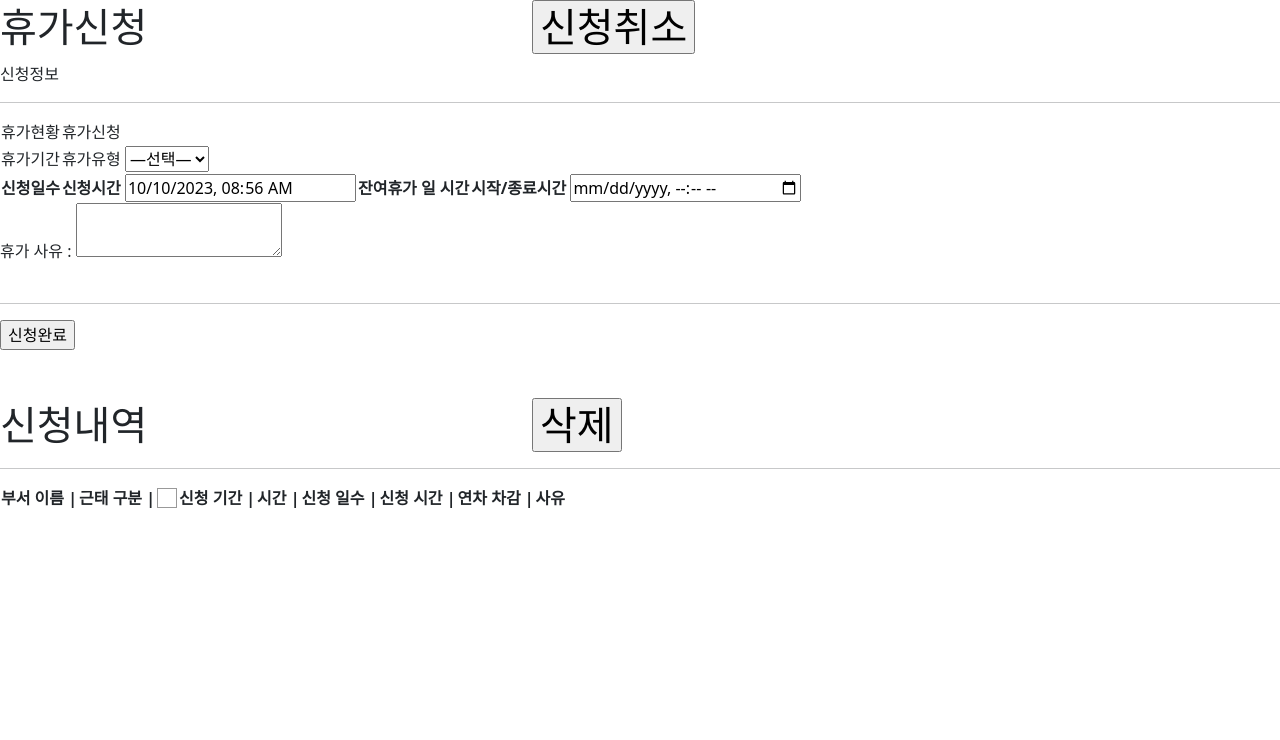
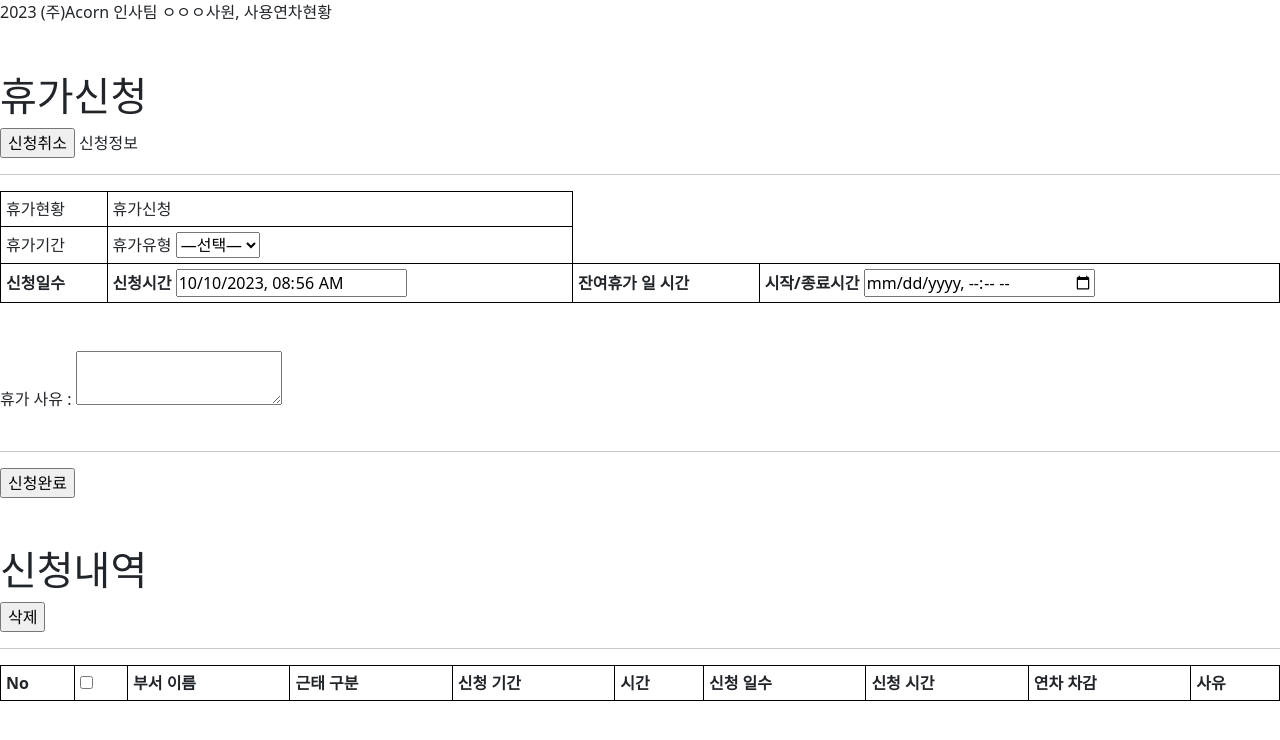
Before and after one commit to minji856/HI-Evacation, a Java web app: page /Vacation.jsp in a window 1280 px wide. Shown: the top 740 px of the page. Run offline with Tomcat 11, a stand-in JSP engine, Linux system fonts and the light colour scheme; lists and menus that the app fills with data are empty.

Commit message:
링크 연결

```diff
--- a/src/main/webapp/Vacation.jsp
+++ b/src/main/webapp/Vacation.jsp
@@ -4,24 +4,23 @@
 <head>
 <meta charset="UTF-8">
 <title>휴가 신청</title>
-<link href="https://cdn.jsdelivr.net/npm/bootstrap@5.3.2/dist/css/bootstrap.min.css" rel="stylesheet" integrity="sha384-T3c6CoIi6uLrA9TneNEoa7RxnatzjcDSCmG1MXxSR1GAsXEV/Dwwykc2MPK8M2HN" crossorigin="anonymous">
+	<link href="https://cdn.jsdelivr.net/npm/bootstrap@5.3.2/dist/css/bootstrap.min.css" rel="stylesheet" integrity="sha384-T3c6CoIi6uLrA9TneNEoa7RxnatzjcDSCmG1MXxSR1GAsXEV/Dwwykc2MPK8M2HN" crossorigin="anonymous">
 	<script src="https://cdn.jsdelivr.net/npm/bootstrap@5.3.2/dist/js/bootstrap.min.js" integrity="sha384-BBtl+eGJRgqQAUMxJ7pMwbEyER4l1g+O15P+16Ep7Q9Q+zqX6gSbd85u4mG4QzX+" crossorigin="anonymous"></script>
 <style>
-	/* 네모의 스타일 */
-	.nemo {
-	    width: 20px; /* 네모의 너비 */
-	    height: 20px; /* 네모의 높이 */
-	    background-color: #fff; /* 네모의 배경색 */
-	    border: 1px solid #999; /* 네모의 테두리 스타일 */
-	}
+    table {
+        border-collapse: collapse; /* 테두리를 겹치게 함 */
+        width: 100%; /* 테이블 너비를 100%로 설정 */
+    }
+    th, td {
+        border: 1px solid black; /* 테두리 스타일과 두께를 지정 */
+        padding: 5px; /* 셀 내부 여백 설정 */
+    }
 </style>
 </head>
 <body>
-<h1>휴가신청&nbsp;&nbsp;&nbsp;&nbsp;&nbsp;&nbsp;&nbsp;&nbsp;&nbsp;
-&nbsp;&nbsp;&nbsp;&nbsp;&nbsp;&nbsp;&nbsp;&nbsp;
-&nbsp;&nbsp;&nbsp;&nbsp;&nbsp;&nbsp;&nbsp;&nbsp;
-&nbsp;&nbsp;&nbsp;&nbsp;&nbsp;&nbsp;&nbsp;&nbsp;
-<input type="button" value="신청취소"/></h1>
+2023 (주)Acorn 인사팀 ㅇㅇㅇ사원, 사용연차현황<br><br><br>
+<h1>휴가신청</h1>
+<input type="reset" value="신청취소"/>
 신청정보<hr/>
     <table>
         <tr>
@@ -31,13 +30,15 @@
         <tr>
             <td>휴가기간</td>
 	           <td>휴가유형
-	           		<select>
-							<option> —선택—
-							<option> 월차
-							<option> 연차
-							<option> 경조휴가
-							<option> 병가
-							<option> 공가
+	           		<select id="vacationtype">
+	           				<!-- -선택- 눌렀을 때 정보 안 넘어오는거 예외처리 -->
+							<option value=""> —선택—
+							<option value="monthlyleave"> 월차
+							<option value="halfdayleave"> 반차
+							<option value="annualleave"> 연차
+							<option value=""> 경조휴가
+							<option value="sickleave"> 병가
+							<option value=""> 기타
 					</select>
 	           </td>
          </tr>
@@ -50,39 +51,13 @@
             	<input type="datetime-local"/>
             </th>
       </tr>
-          <!-- <tr>
-            <td>휴가 상태</td>
-            <td>휴가 신청 내용</td>
-            <td>휴가 시작일 - 휴가 종료일</td>
-            <td>신청된 휴가 일수</td>
-            <td>신청된 휴가 시간</td>
-            <td>잔여 휴가 일수</td>
-            <td>시작 시간 - 종료 시간</td>
-        </tr>  -->
-   	</table>
+   	</table><br><br>
 휴가 사유 : <textarea value="사유"></textarea><br><br>
 <hr>
 <input type="button" value="신청완료"/>
 </h1>
 <br><br><br>
-<h1>신청내역&nbsp;&nbsp;&nbsp;&nbsp;&nbsp;&nbsp;&nbsp;&nbsp;&nbsp;
-&nbsp;&nbsp;&nbsp;&nbsp;&nbsp;&nbsp;&nbsp;&nbsp;
-&nbsp;&nbsp;&nbsp;&nbsp;&nbsp;&nbsp;&nbsp;&nbsp;
-&nbsp;&nbsp;&nbsp;&nbsp;&nbsp;&nbsp;&nbsp;&nbsp;
-<input type="button" value="삭제"/></h1><hr/>
-<table>
-        <tr>
-            <th>부서 이름 |</th>
-            <th>근태 구분 |</th>
-            <th><div class="nemo"></div></th>
-            <th>신청 기간 |</th>
-            <th>시간 |</th>
-            <th>신청 일수 |</th>
-            <th>신청 시간 |</th>
-            <th>연차 차감 |</th>
-            <th>사유</th>
-        </tr>
-        </table>
+<jsp:include page="details.jsp"></jsp:include>
 </body>
 	<script>
 		document.getElementById('datetime').value= new Date().toISOString().slice(0, 16);
--- /dev/null
+++ b/src/main/webapp/details.jsp
@@ -0,0 +1,26 @@
+<%@ page contentType="text/html; charset=UTF-8"%>
+<!DOCTYPE html>
+<html>
+<head>
+<meta charset="UTF-8">
+<title>Insert title here</title>
+</head>
+<body>
+<h1>신청내역</h1><input type="button" value="삭제"/>
+<hr/>
+	<table border="1">
+		<tr>
+			<th>No</th>
+			<th><input type="checkbox" name="selectbox"></th>
+			<th>부서 이름</th>
+			<th>근태 구분</th>
+			<th>신청 기간</th>
+			<th>시간</th>
+			<th>신청 일수</th>
+			<th>신청 시간</th>
+			<th>연차 차감</th>
+			<th>사유</th>
+       </tr>
+    </table>
+</body>
+</html>
```
Also changed, not shown: src/main/webapp/index.html (+5 -3 lines).
